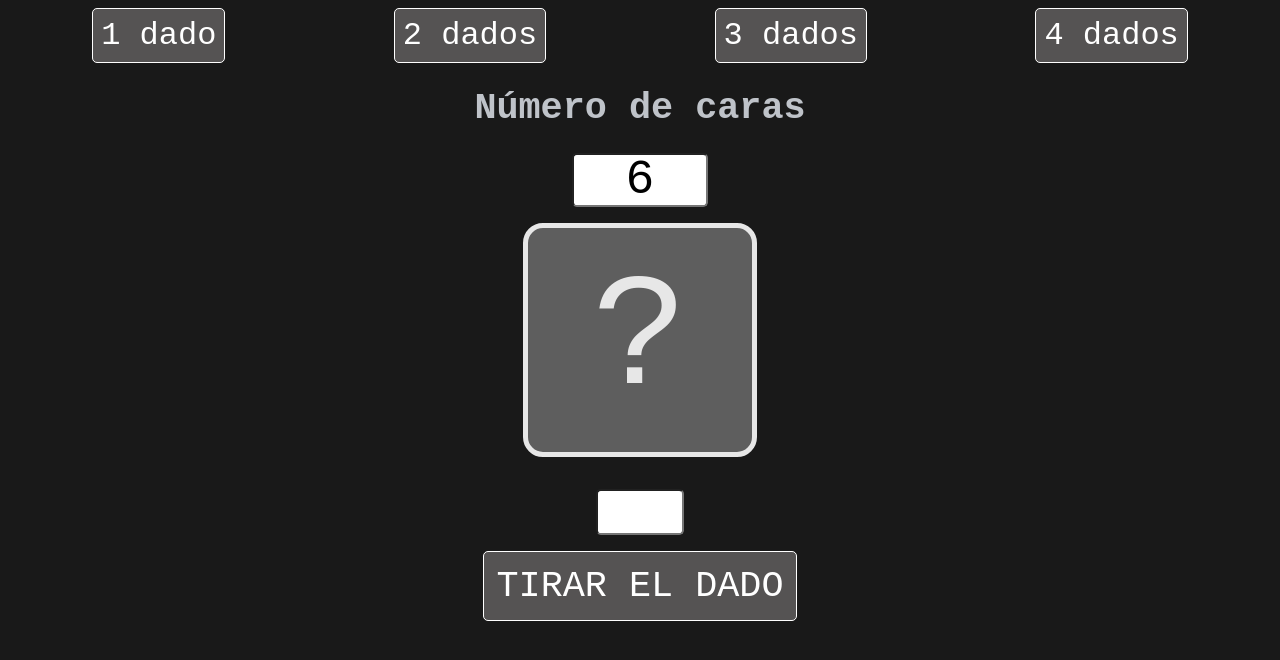
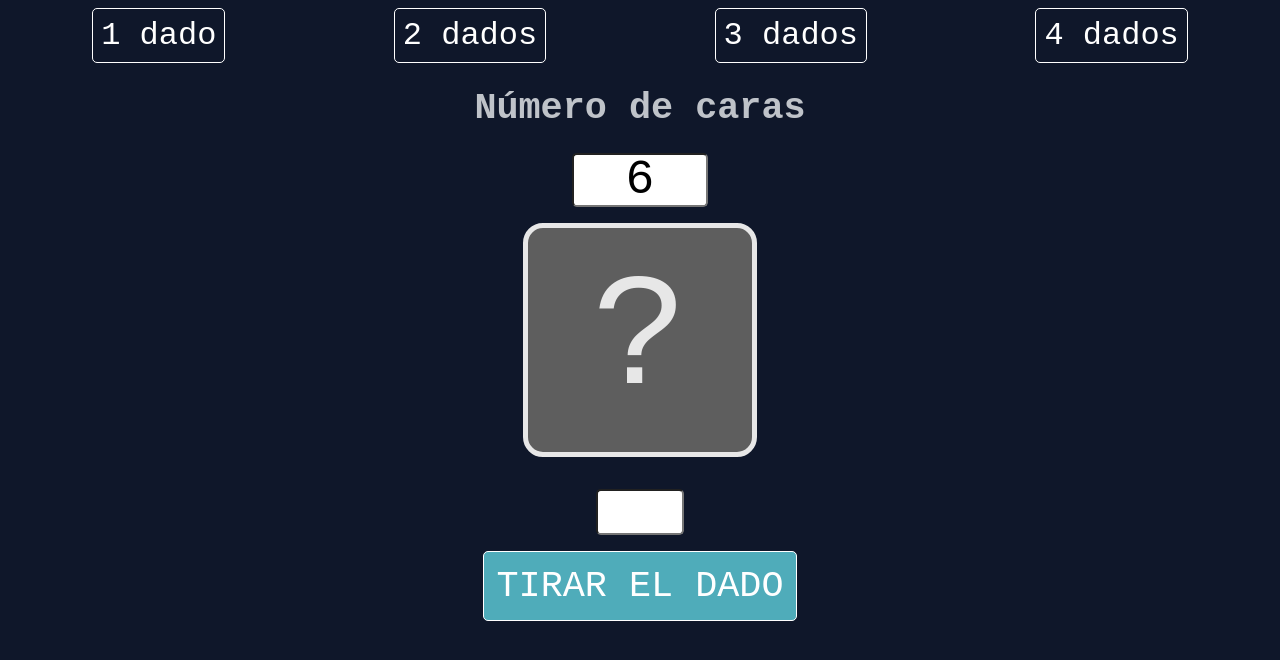
Before and after one commit to sckayelpro/Dado, a plain HTML site: page index.html in a window 1280 px wide. Drawn offline with Linux system fonts and the light colour scheme; a web font is replaced by a local one.

Commit message:
Actualizar dice.css

```diff
--- a/dice.css
+++ b/dice.css
@@ -1,5 +1,5 @@
 body {
-    background: #191919;
+    background: #0f172a;
     font-family: 'Martian Mono', monospace;
     text-align: center;
 }
@@ -13,7 +13,7 @@ body::selection {
 .dices {
     font-family: 'Martian Mono', monospace;
     color: white;
-    background: rgb(85, 83, 83);
+    background: #0f172a;
     border: 1px solid rgb(255, 255, 255);
     border-radius: 5px;
     cursor: pointer;
@@ -61,7 +61,7 @@ input::selection {
     font-size: 2.3rem;
     padding: 0.8rem;
     color: white;
-    background: rgb(85, 83, 83);
+    background: rgba(107, 235, 248, 0.7);
     border: 1px solid rgb(255, 255, 255);
     border-radius: 5px;
     cursor: pointer;
```
